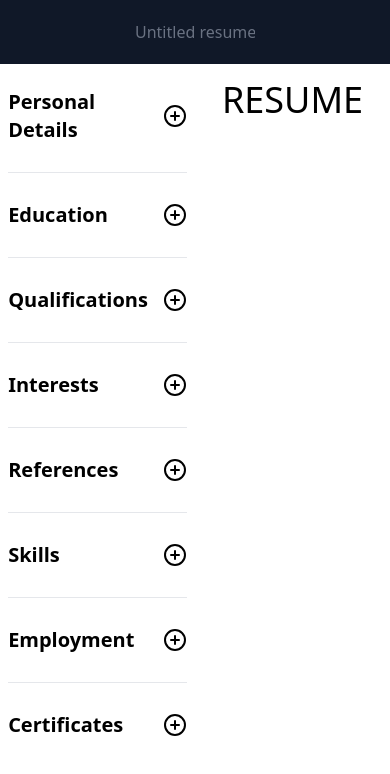
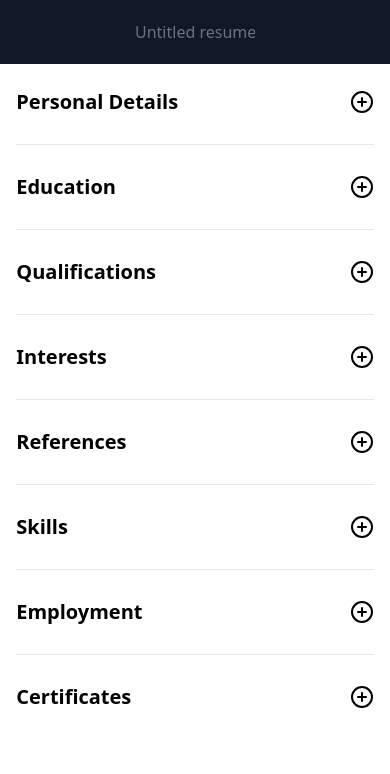
Before and after one commit to Ja-Uyoma/CV-Application, a React (Vite) app: page / in a window 390 px wide. Shown: the top 774 px of the page. Built offline with nearby package versions, Linux system fonts and the light colour scheme.

Commit message:
feat: hide the preview component on small screens

```diff
--- a/src/App.tsx
+++ b/src/App.tsx
@@ -35,7 +35,7 @@ function App() {
       </header>
       <main className="flex">
         <Resume className="flex-1" />
-        <Preview className="flex-1" />
+        <Preview className="flex-1 hidden sm:block" />
       </main>
     </>
   );
```
